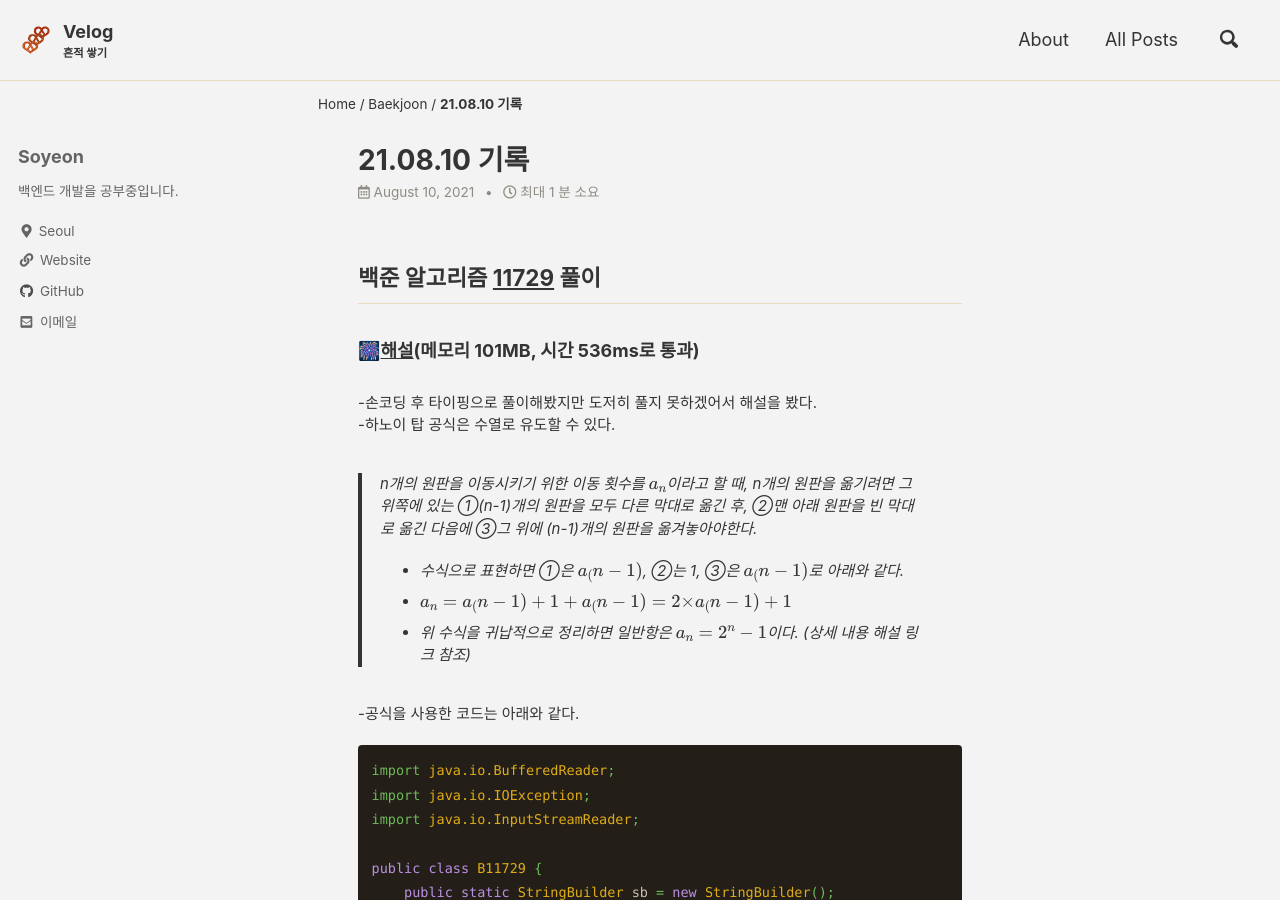
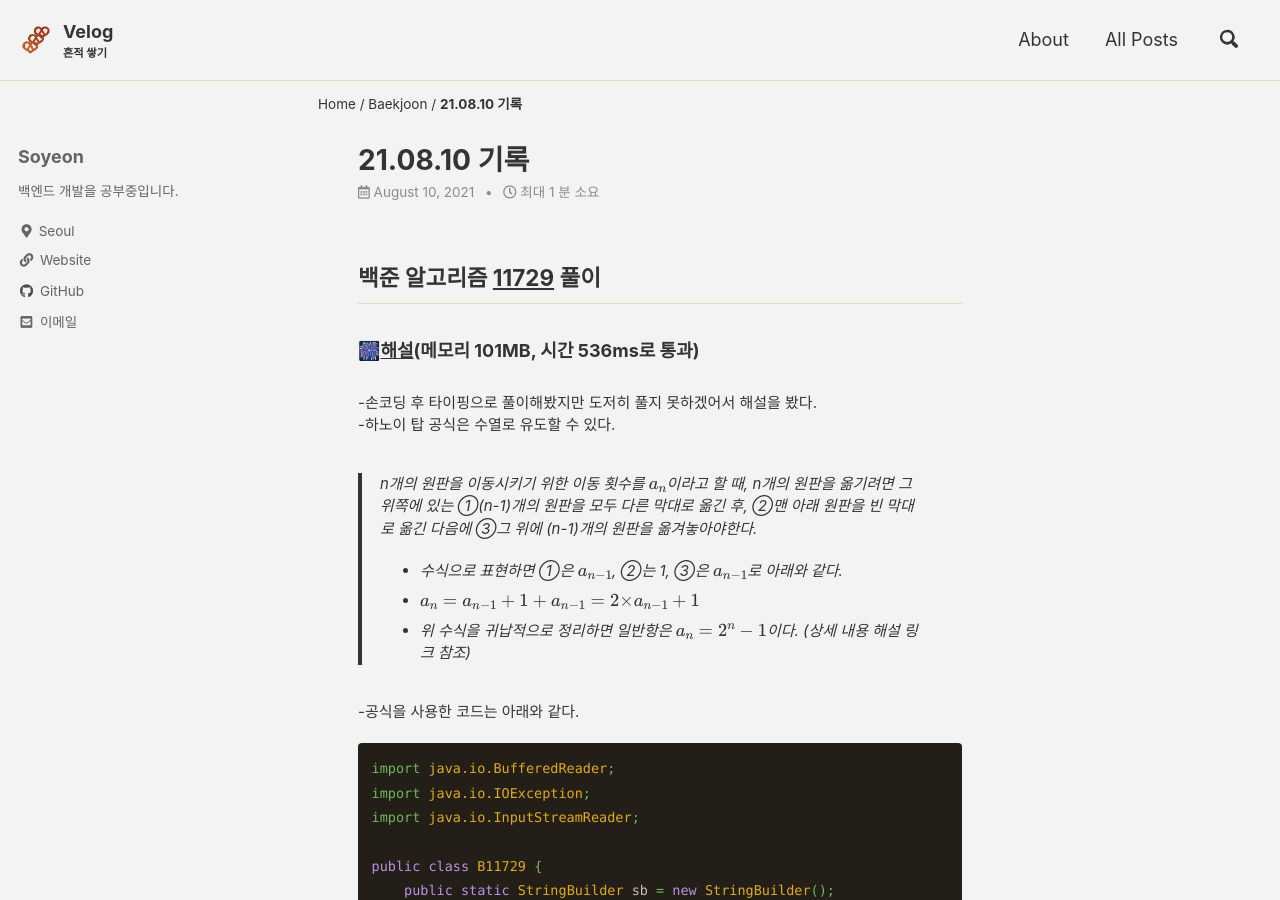
Before and after one commit to liv660/liv660.github.io, a Jekyll site: the page built from _posts/TIL/21.08.study/2021-08-10-210810.md, in a window 1280 px wide and 900 px high. Built offline with Jekyll 4.4.1, drawn with Linux system fonts in a browser that asks for light colours; cached includes are drawn as plain includes; formulas are drawn with MathJax 3.

Commit message:
Update 08.10 #11792 algorithm

```diff
--- a/_posts/TIL/21.08.study/2021-08-10-210810.md
+++ b/_posts/TIL/21.08.study/2021-08-10-210810.md
@@ -13,8 +13,8 @@ use_math: true
   -손코딩 후 타이핑으로 풀이해봤지만 도저히 풀지 못하겠어서 해설을 봤다.<br>
   -하노이 탑 공식은 수열로 유도할 수 있다.<br>
   > n개의 원판을 이동시키기 위한 이동 횟수를 $a_n$이라고 할 때, n개의 원판을 옮기려면 그 위쪽에 있는 ①(n-1)개의 원판을 모두 다른 막대로 옮긴 후, ②맨 아래 원판을 빈 막대로 옮긴 다음에 ③그 위에 (n-1)개의 원판을 옮겨놓아야한다.
-  * 수식으로 표현하면 ①은 $a_(n-1)$, ②는 1, ③은 $a_(n-1)$로 아래와 같다.
-  * $a_n = a_(n-1) + 1 + a_(n-1) = 2 × a_(n-1) + 1$
+  * 수식으로 표현하면 ①은 $a_{n-1}$, ②는 1, ③은 $a_{n-1}$로 아래와 같다.
+  * $a_n = a_{n-1} + 1 + a_{n-1} = 2 × a_{n-1} + 1$
   * 위 수식을 귀납적으로 정리하면 일반항은 $a_n = 2^n - 1$이다. (상세 내용 해설 링크 참조)
 
   -공식을 사용한 코드는 아래와 같다.<br>
```
